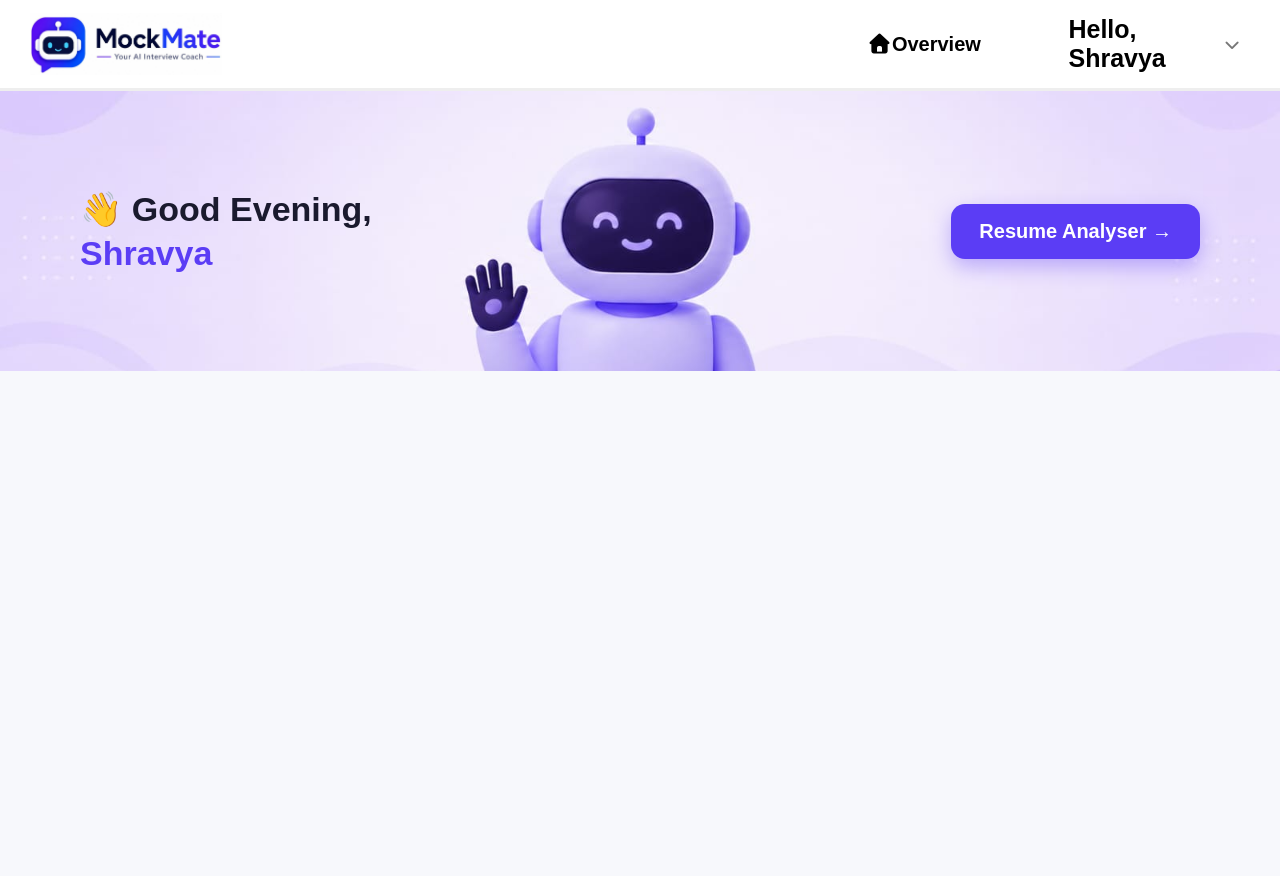
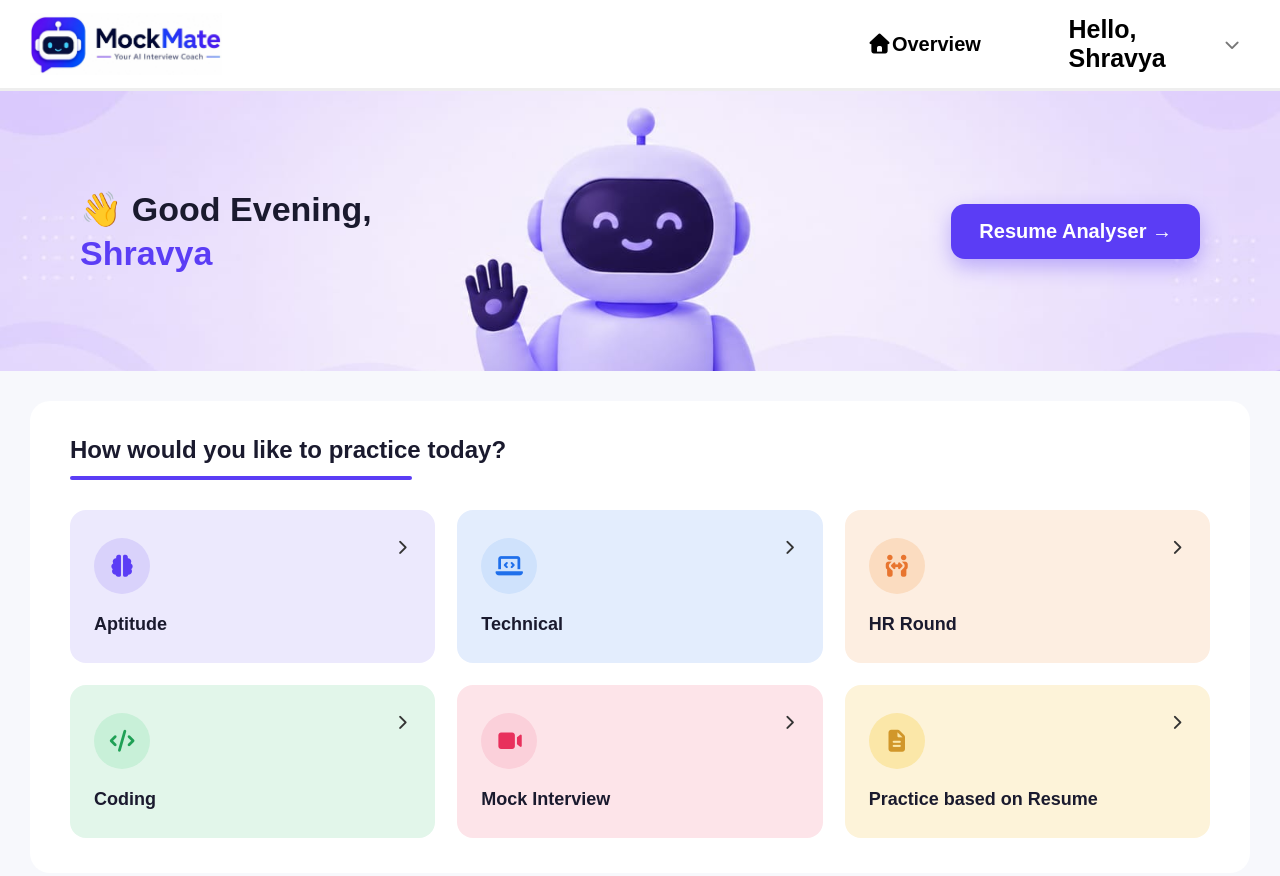
Before and after one commit to shravya-techcodes/MockMate---AI-Interview-Application, a React (Vite) app: page /dashboard in a window 1280 px wide. Shown: the top 876 px of the page. Before the commit the page ends 800 px from the top, so only its background shows below. Built offline with nearby package versions, Linux system fonts and the light colour scheme.

Commit message:
changed layout and designed the dashboard of the application

```diff
--- /dev/null
+++ b/src/Components/Practice.jsx
@@ -0,0 +1,61 @@
+import "../Styles/Practice.css";
+import React from "react";
+
+export default function Practice() {
+  return (
+    <section class="practice-section">
+      <h2>How would you like to practice today?</h2>
+      <div class="underline"></div>
+
+      <div class="practice-grid">
+        <button class="practice-card card-purple">
+          <div class="icon-circle circle-purple">
+            <i class="fa-solid fa-brain"></i>
+          </div>
+          <i class="fa-solid fa-chevron-right arrow-icon"></i>
+          <span class="card-title">Aptitude</span>
+        </button>
+
+        <button class="practice-card card-blue">
+          <div class="icon-circle circle-blue">
+            <i class="fa-solid fa-laptop-code"></i>
+          </div>
+          <i class="fa-solid fa-chevron-right arrow-icon"></i>
+          <span class="card-title">Technical</span>
+        </button>
+
+        <button class="practice-card card-orange">
+          <div class="icon-circle circle-orange">
+            <i class="fa-solid fa-people-arrows"></i>
+          </div>
+          <i class="fa-solid fa-chevron-right arrow-icon"></i>
+          <span class="card-title">HR Round</span>
+        </button>
+
+        <button class="practice-card card-green">
+          <div class="icon-circle circle-green">
+            <i class="fa-solid fa-code"></i>
+          </div>
+          <i class="fa-solid fa-chevron-right arrow-icon"></i>
+          <span class="card-title">Coding</span>
+        </button>
+
+        <button class="practice-card card-pink">
+          <div class="icon-circle circle-pink">
+            <i class="fa-solid fa-video"></i>
+          </div>
+          <i class="fa-solid fa-chevron-right arrow-icon"></i>
+          <span class="card-title">Mock Interview</span>
+        </button>
+
+        <button class="practice-card card-yellow">
+          <div class="icon-circle circle-yellow">
+            <i class="fa-solid fa-file-lines"></i>
+          </div>
+          <i class="fa-solid fa-chevron-right arrow-icon"></i>
+          <span class="card-title">Practice based on Resume</span>
+        </button>
+      </div>
+    </section>
+  );
+}
--- a/src/Pages/DashboardPage.jsx
+++ b/src/Pages/DashboardPage.jsx
@@ -1,5 +1,6 @@
 import DashboardNav from "../Components/DashboardNav";
 import DashHero from "../Components/DashHero";
+import Practice from "../Components/Practice";
 import React from 'react'
 
 export default function DashboardPage() {
@@ -7,6 +8,7 @@ export default function DashboardPage() {
     <>
     <DashboardNav />
     <DashHero />
+    <Practice />
     </>
   )
 }
--- /dev/null
+++ b/src/Styles/Practice.css
@@ -0,0 +1,83 @@
+.practice-section {
+  background: #fff;
+  border-radius: 20px;
+  padding: 35px 40px;
+  margin: 30px;
+}
+
+.practice-section h2 {
+  font-size: 24px;
+  font-weight: 700;
+  color: #1a1a2e;
+  margin: 0;
+}
+
+.practice-section .underline {
+  width: 30%;
+  height: 4px;
+  background: #5b3df5;
+  border-radius: 2px;
+  margin: 12px 0 30px;
+}
+
+.practice-grid {
+  display: grid;
+  grid-template-columns: repeat(3, 1fr);
+  gap: 22px;
+}
+
+.practice-card {
+  position: relative;
+  display: flex;
+  flex-direction: column;
+  align-items: flex-start;
+  justify-content: space-between;
+  border: none;
+  border-radius: 16px;
+  padding: 28px 24px;
+  min-height: 140px;
+  cursor: pointer;
+  text-align: left;
+  font-family: inherit;
+}
+
+.icon-circle {
+  width: 56px;
+  height: 56px;
+  border-radius: 50%;
+  display: flex;
+  align-items: center;
+  justify-content: center;
+  font-size: 22px;
+  margin-bottom: 20px;
+}
+
+.arrow-icon {
+  position: absolute;
+  top: 30px;
+  right: 24px;
+  color: #333;
+  font-size: 15px;
+}
+
+.card-title {
+  font-size: 18px;
+  font-weight: 700;
+  color: #1a1a2e;
+}
+
+/* Card backgrounds */
+.card-purple { background: #ece9fd; }
+.card-blue   { background: #e3edfd; }
+.card-orange { background: #fdeee1; }
+.card-green  { background: #e2f6ea; }
+.card-pink   { background: #fde4e9; }
+.card-yellow { background: #fdf3d9; }
+
+/* Icon circle colors */
+.circle-purple { background: #d9d2fb; color: #5b3df5; }
+.circle-blue   { background: #cfe2fc; color: #1f6feb; }
+.circle-orange { background: #fbdcc0; color: #e8752f; }
+.circle-green  { background: #c8f0d8; color: #1fa055; }
+.circle-pink   { background: #fbd0da; color: #e8305c; }
+.circle-yellow { background: #fbe7a8; color: #d1972a; }
```
